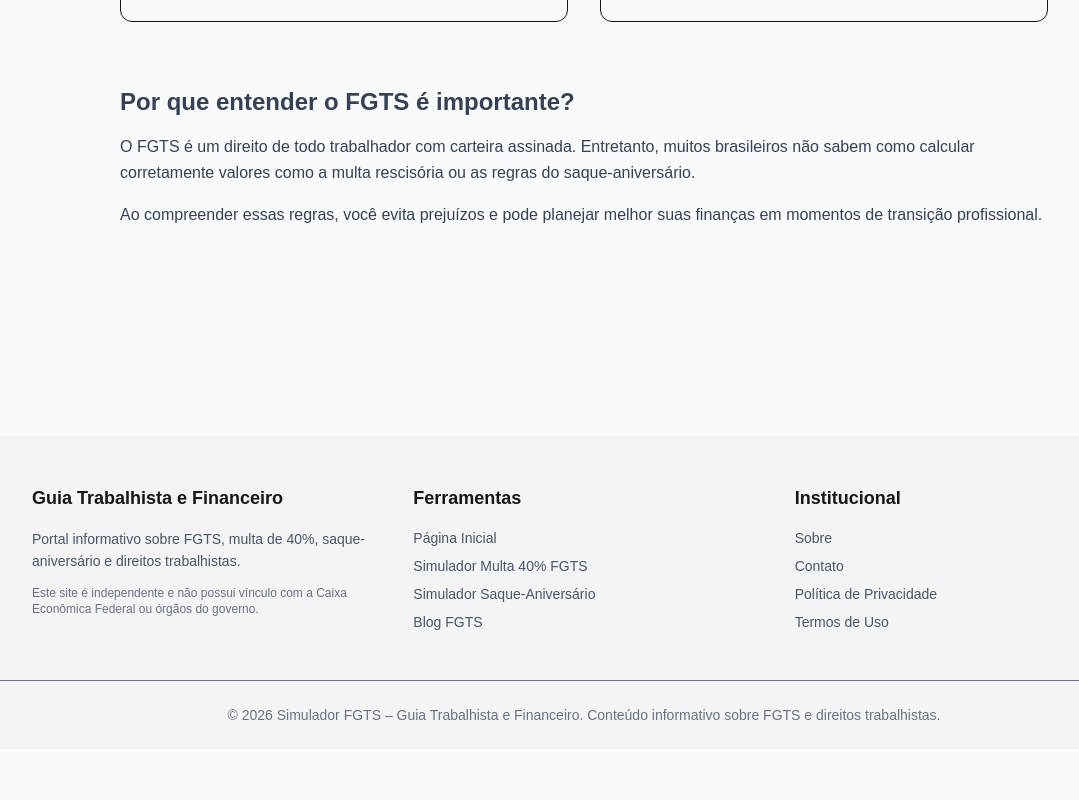
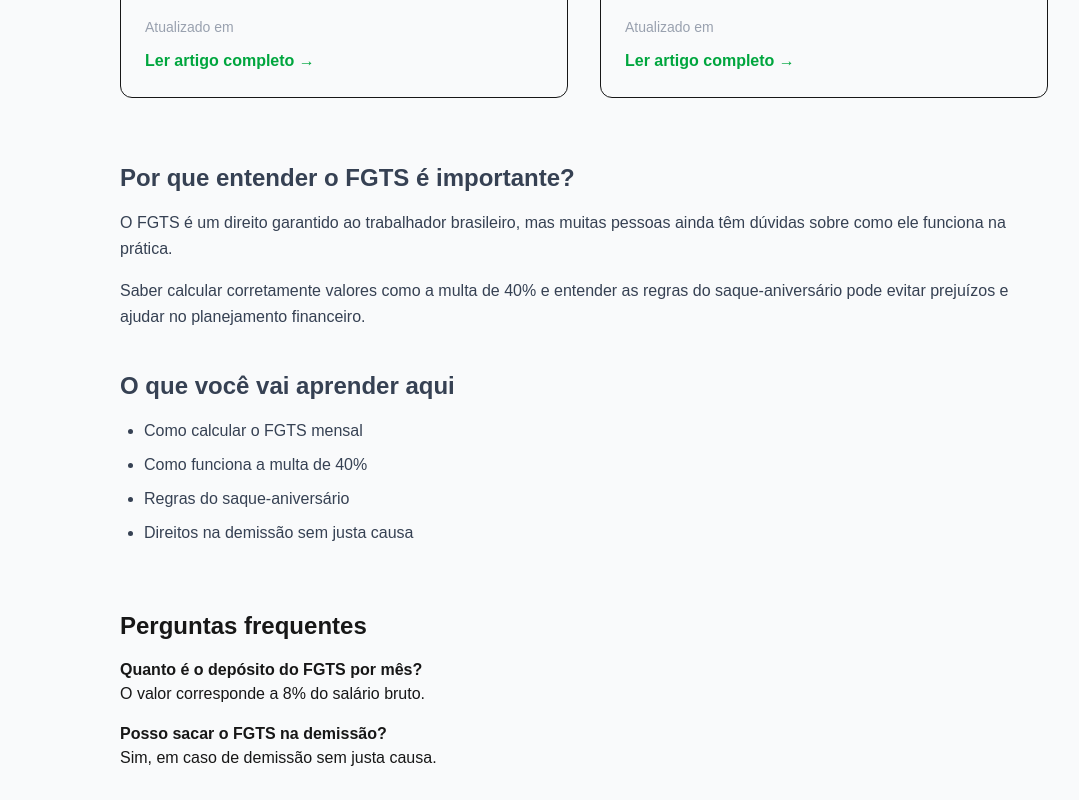
Before and after one commit to gustavo-fonseca-valle/simulador-fgts, a Next.js app: page /blog in a window 1280 px wide. Shown: the part 620-1420 px from the top of the page, without its empty margins (56-1135 px from the left). Before the commit the page ends 1369 px from the top, so only its background shows below. Built offline with nearby package versions, Linux system fonts and the light colour scheme.

Commit message:
melhorias para SEO

```diff
--- a/app/blog/page.tsx
+++ b/app/blog/page.tsx
@@ -3,14 +3,61 @@
 import AdsenseBlock from "@/components/AdsenseBlock"
 
 export const metadata = {
-  title: "Blog - Guia Trabalhista e Financeiro",
+  title: "Blog FGTS 2026 | Direitos Trabalhistas e Cálculos",
   description:
-    "Artigos completos sobre FGTS, demissão, multa de 40%, saque-aniversário e direitos trabalhistas explicados de forma clara.",
+    "Aprenda como calcular FGTS, multa de 40%, saque-aniversário e direitos trabalhistas com exemplos práticos.",
 }
 
 export default function BlogPage() {
+  const url = "https://www.simuladorfgts.com.br/blog"
+
   return (
     <main className="max-w-5xl mx-auto px-6 py-12">
+
+      {/* 🔥 SCHEMA BLOG */}
+      <script
+        type="application/ld+json"
+        dangerouslySetInnerHTML={{
+          __html: JSON.stringify({
+            "@context": "https://schema.org",
+            "@type": "Blog",
+            name: "Blog FGTS",
+            url: url,
+            description:
+              "Conteúdos sobre FGTS, demissão, multa de 40% e direitos trabalhistas.",
+          }),
+        }}
+      />
+
+      {/* 🔥 SCHEMA BREADCRUMB */}
+      <script
+        type="application/ld+json"
+        dangerouslySetInnerHTML={{
+          __html: JSON.stringify({
+            "@context": "https://schema.org",
+            "@type": "BreadcrumbList",
+            itemListElement: [
+              {
+                "@type": "ListItem",
+                position: 1,
+                name: "Home",
+                item: "https://www.simuladorfgts.com.br",
+              },
+              {
+                "@type": "ListItem",
+                position: 2,
+                name: "Blog",
+                item: url,
+              },
+            ],
+          }),
+        }}
+      />
+
+      {/* Breadcrumb visual */}
+      <nav className="text-sm text-gray-500 mb-6">
+        <a href="/">Home</a> › Blog
+      </nav>
 
       <header className="mb-12">
         <h1 className="text-4xl font-bold mb-4">
@@ -29,7 +76,7 @@
         </p>
       </header>
 
-      {/* LISTA DE POSTS */}
+      {/* 🔥 LISTA DE POSTS */}
       <section className="grid md:grid-cols-2 gap-8">
         {posts.map((post) => (
           <article
@@ -44,9 +91,14 @@
 
             <p className="text-gray-700 mb-4">{post.description}</p>
 
+            {/* 🔥 DATA (SEO ajuda muito) */}
+            <p className="text-sm text-gray-400 mb-3">
+              Atualizado em {post.date}
+            </p>
+
             <Link
               href={`/blog/${post.slug}`}
-              className="text-blue-600 font-medium hover:underline"
+              className="text-green-600 font-semibold hover:underline"
             >
               Ler artigo completo →
             </Link>
@@ -54,30 +106,87 @@
         ))}
       </section>
 
-      {/* ANÚNCIO */}
+      {/* 🔥 ANÚNCIO */}
       <div className="my-16">
         <AdsenseBlock />
       </div>
 
-      {/* CONTEÚDO EDITORIAL */}
+      {/* 🔥 CONTEÚDO SEO (expandido) */}
       <section className="mt-16 text-gray-700 leading-relaxed">
         <h2 className="text-2xl font-bold mb-4">
           Por que entender o FGTS é importante?
         </h2>
 
         <p>
-          O FGTS é um direito de todo trabalhador com carteira assinada.
-          Entretanto, muitos brasileiros não sabem como calcular corretamente
-          valores como a multa rescisória ou as regras do saque-aniversário.
+          O FGTS é um direito garantido ao trabalhador brasileiro, mas muitas
+          pessoas ainda têm dúvidas sobre como ele funciona na prática.
         </p>
 
         <p className="mt-4">
-          Ao compreender essas regras, você evita prejuízos e pode planejar
-          melhor suas finanças em momentos de transição profissional.
+          Saber calcular corretamente valores como a multa de 40% e entender as
+          regras do saque-aniversário pode evitar prejuízos e ajudar no
+          planejamento financeiro.
         </p>
+
+        <h2 className="text-2xl font-bold mt-10 mb-4">
+          O que você vai aprender aqui
+        </h2>
+
+        <ul className="list-disc pl-6 space-y-2">
+          <li>Como calcular o FGTS mensal</li>
+          <li>Como funciona a multa de 40%</li>
+          <li>Regras do saque-aniversário</li>
+          <li>Direitos na demissão sem justa causa</li>
+        </ul>
       </section>
 
-      {/* ANÚNCIO FINAL */}
+      {/* 🔥 FAQ VISÍVEL */}
+      <section className="mt-16">
+        <h2 className="text-2xl font-bold mb-4">
+          Perguntas frequentes
+        </h2>
+
+        <h3 className="font-semibold">
+          Quanto é o depósito do FGTS por mês?
+        </h3>
+        <p>O valor corresponde a 8% do salário bruto.</p>
+
+        <h3 className="font-semibold mt-4">
+          Posso sacar o FGTS na demissão?
+        </h3>
+        <p>Sim, em caso de demissão sem justa causa.</p>
+      </section>
+
+      {/* 🔥 SCHEMA FAQ */}
+      <script
+        type="application/ld+json"
+        dangerouslySetInnerHTML={{
+          __html: JSON.stringify({
+            "@context": "https://schema.org",
+            "@type": "FAQPage",
+            mainEntity: [
+              {
+                "@type": "Question",
+                name: "Quanto é o FGTS por mês?",
+                acceptedAnswer: {
+                  "@type": "Answer",
+                  text: "O FGTS corresponde a 8% do salário bruto.",
+                },
+              },
+              {
+                "@type": "Question",
+                name: "Posso sacar o FGTS na demissão?",
+                acceptedAnswer: {
+                  "@type": "Answer",
+                  text: "Sim, na demissão sem justa causa.",
+                },
+              },
+            ],
+          }),
+        }}
+      />
+
+      {/* 🔥 ANÚNCIO FINAL */}
       <div className="my-16">
         <AdsenseBlock />
       </div>
```
